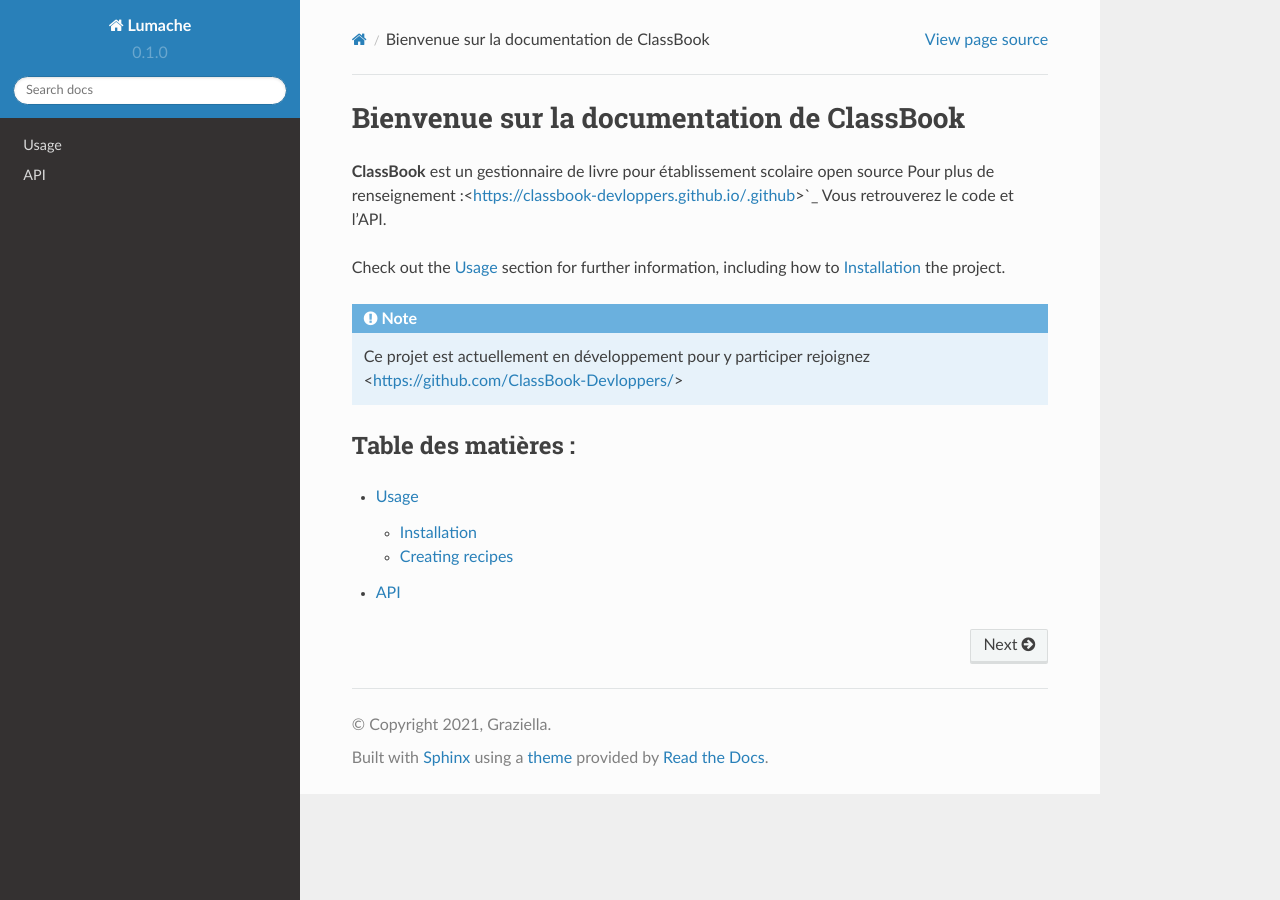
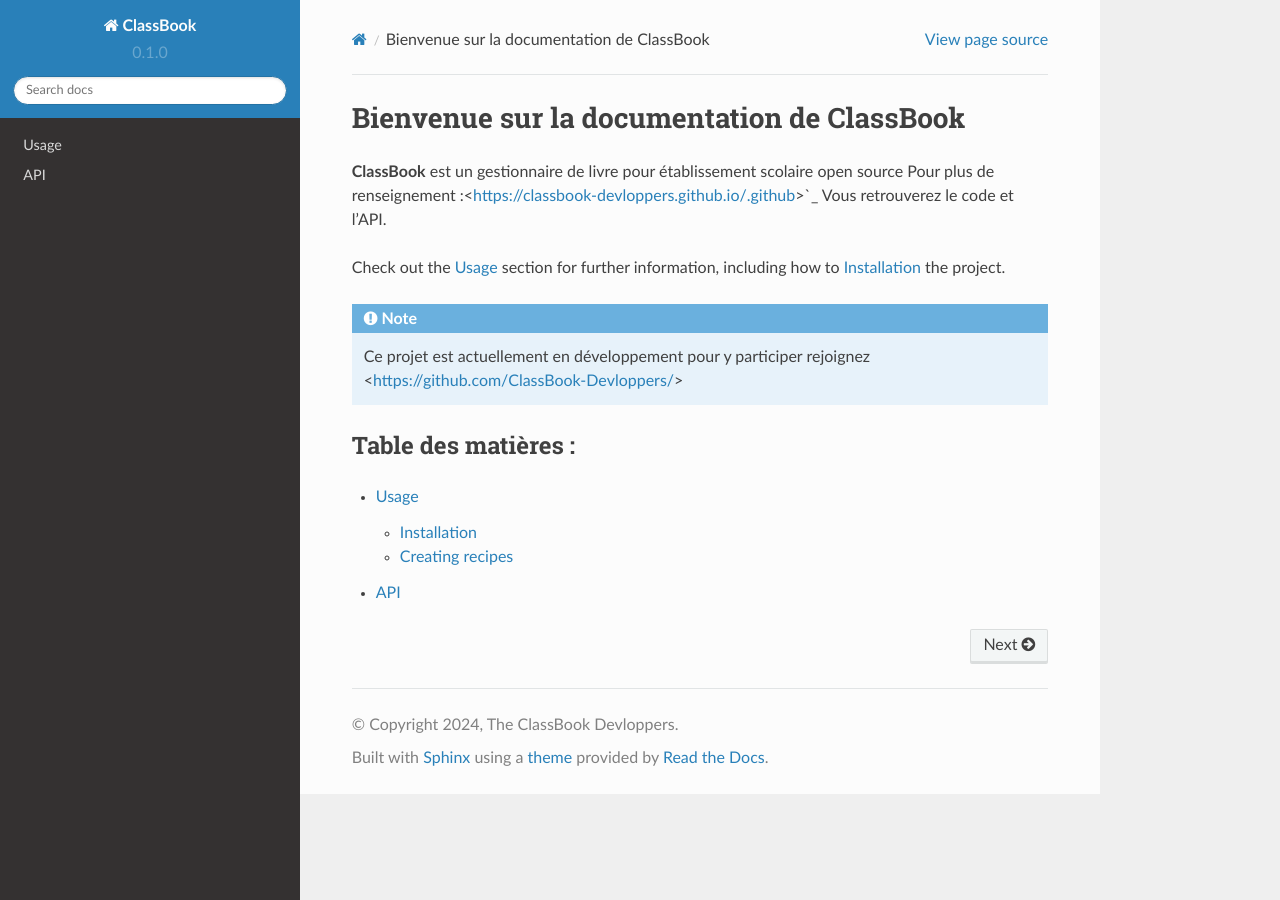
Before and after one commit to ClassBook-Devloppers/Docs, a Sphinx documentation site: the page built from docs/source/index.rst, in a window 1280 px wide. Built offline with Sphinx 7.4.7 and the Read the Docs theme 2.0.0, drawn with Linux system fonts in a browser that asks for light colours.

Commit message:
Update conf.py

```diff
--- a/docs/source/conf.py
+++ b/docs/source/conf.py
@@ -2,9 +2,9 @@
 
 # -- Project information
 
-project = 'Lumache'
-copyright = '2021, Graziella'
-author = 'Graziella'
+project = 'ClassBook'
+copyright = '2024, The ClassBook Devloppers'
+author = 'The ClassBook Devloppers'
 
 release = '0.1'
 version = '0.1.0'
```
